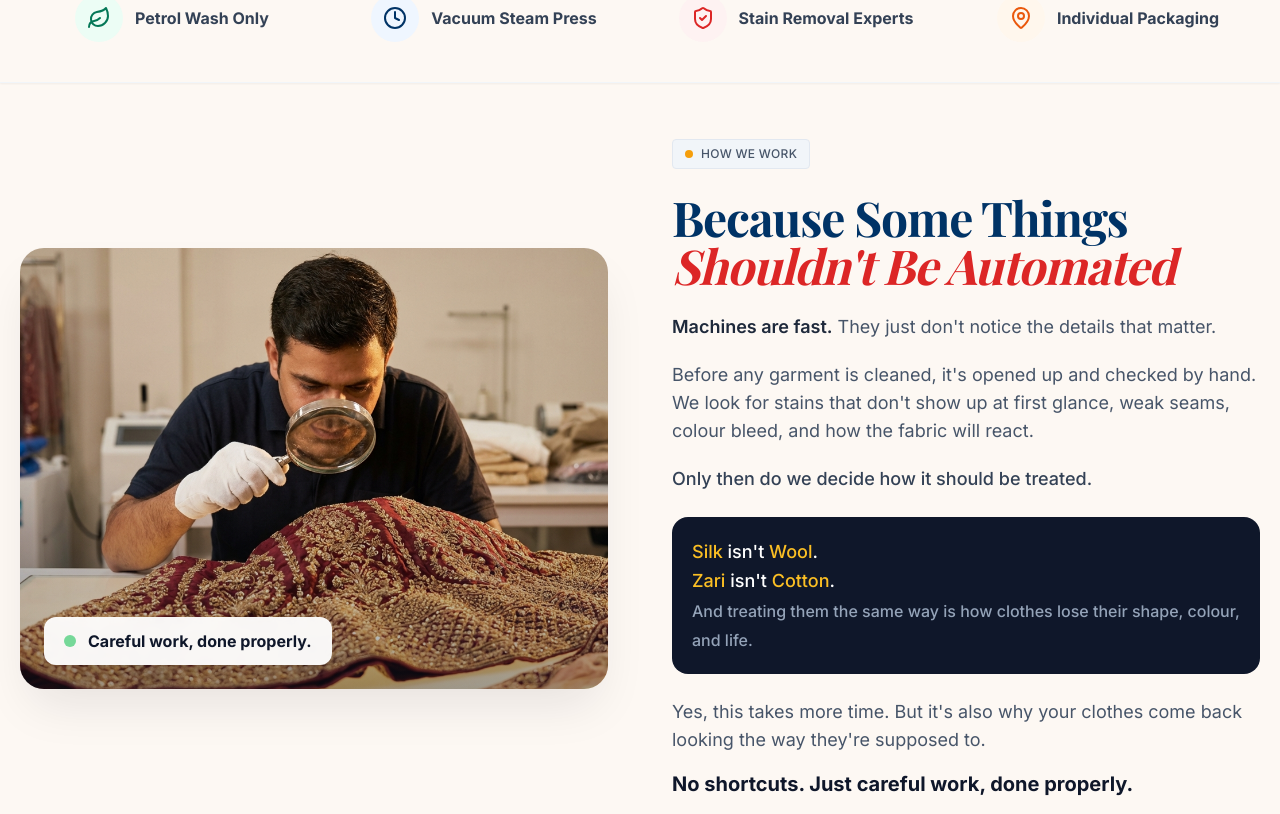
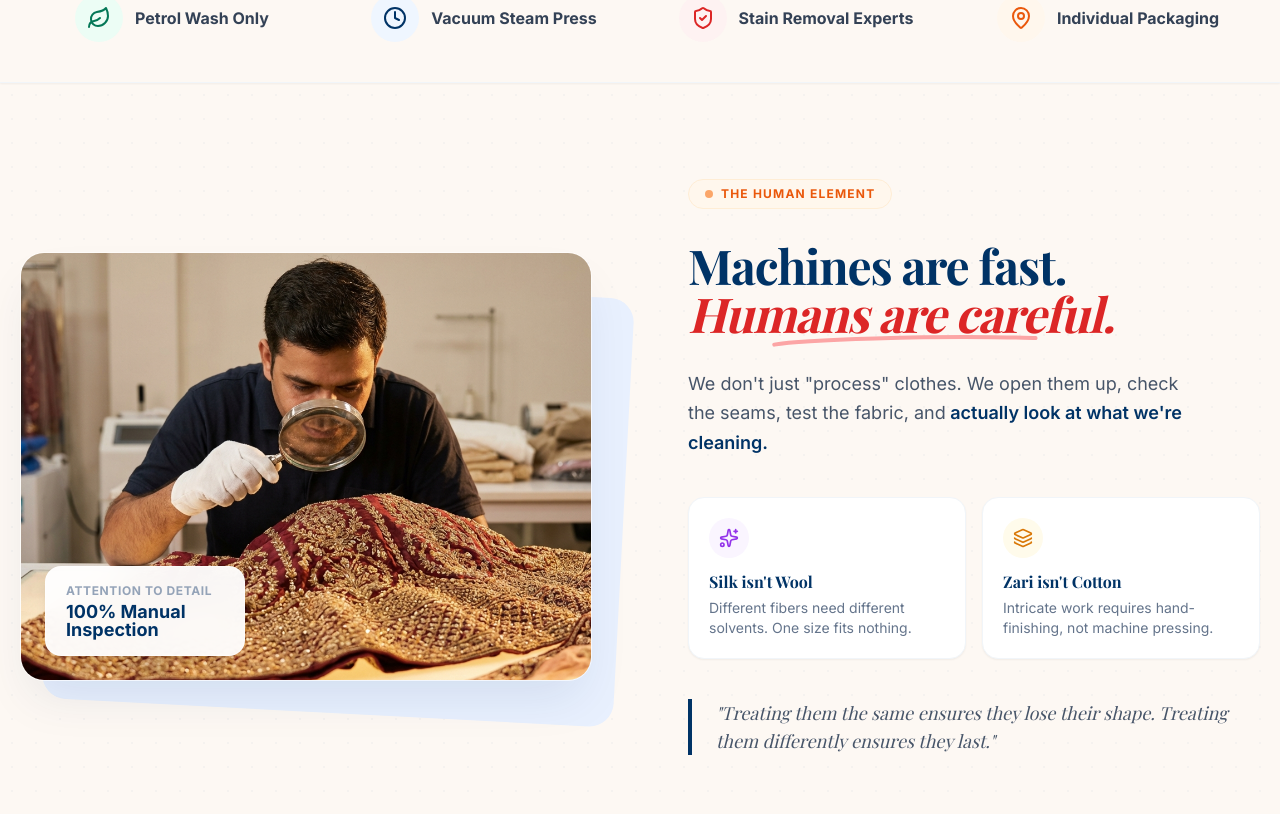
Before and after one commit to comexdryclean70/comex-dryclean-main-website, a Next.js app: page / in a window 1280 px wide. Shown: the part 1386-2200 px from the top of the page. Built offline with nearby package versions, Linux system fonts and the light colour scheme; a web font is replaced by a local one.

Commit message:
style: redesign MastersTouch with UI cards and layered image

```diff
--- a/src/components/MastersTouch.tsx
+++ b/src/components/MastersTouch.tsx
@@ -2,107 +2,108 @@
 
 import Image from "next/image";
 import { motion } from "framer-motion";
+import { ScanEye, Sparkles, Layers } from "lucide-react";
 
 export default function MastersTouch() {
     return (
-        <section className="py-10 md:py-14 bg-[#FDF8F3] overflow-hidden">
-            <div className="max-w-7xl mx-auto px-5">
+        <section className="py-20 md:py-24 bg-[#FDF8F3] relative overflow-hidden">
+            {/* Background Texture - Thread Pattern */}
+            <div className="absolute inset-0 opacity-[0.03]"
+                style={{ backgroundImage: "radial-gradient(#003366 1px, transparent 1px)", backgroundSize: "24px 24px" }}>
+            </div>
 
-                {/* Mobile: Image First, Then Content */}
-                <div className="flex flex-col lg:flex-row items-center gap-10 lg:gap-16">
+            <div className="max-w-7xl mx-auto px-5 relative z-10">
+                <div className="flex flex-col lg:flex-row items-center gap-12 lg:gap-24">
 
-                    {/* Visual Side */}
+                    {/* Left: Visual Side (Layered & Cool) */}
                     <motion.div
-                        initial={{ opacity: 0, y: 30 }}
-                        whileInView={{ opacity: 1, y: 0 }}
+                        initial={{ opacity: 0, x: -30 }}
+                        whileInView={{ opacity: 1, x: 0 }}
                         viewport={{ once: true }}
-                        transition={{ duration: 0.6 }}
+                        transition={{ duration: 0.8 }}
                         className="w-full lg:w-1/2 relative order-1"
                     >
-                        <div className="relative aspect-[4/3] rounded-2xl lg:rounded-3xl overflow-hidden shadow-2xl shadow-slate-900/10">
+                        {/* Back Layer - Decorative */}
+                        <div className="absolute top-8 -right-8 w-full h-full bg-[#E8F0FE] rounded-3xl -z-10 rotate-3 transform transition-transform duration-500 hover:rotate-6"></div>
+
+                        {/* Main Image Container */}
+                        <div className="relative aspect-[4/3] rounded-3xl overflow-hidden shadow-2xl shadow-[#003366]/10 border border-white/50 group">
                             <Image
                                 src="/lehenga-inspection.png"
                                 alt="Expert inspecting premium lehenga with magnifying glass"
                                 fill
-                                className="object-cover"
+                                className="object-cover group-hover:scale-105 transition-transform duration-700"
                             />
-                            {/* Gradient Overlay */}
-                            <div className="absolute inset-0 bg-gradient-to-t from-slate-900/40 via-transparent to-transparent" />
 
-                            {/* Floating Badge */}
-                            <div className="absolute bottom-4 left-4 right-4 sm:left-6 sm:right-auto sm:bottom-6">
-                                <div className="bg-white/95 backdrop-blur-sm px-5 py-3 rounded-xl shadow-lg inline-flex items-center gap-3">
-                                    <div className="w-3 h-3 rounded-full bg-green-500 animate-pulse" />
-                                    <p className="font-bold text-slate-900 text-sm sm:text-base">Careful work, done properly.</p>
-                                </div>
+                            {/* "Cool" Overlay - Lens Effect */}
+                            <div className="absolute top-1/2 left-1/2 -translate-x-1/2 -translate-y-1/2 w-32 h-32 rounded-full border-2 border-white/30 backdrop-blur-[2px] shadow-2xl flex items-center justify-center opacity-0 group-hover:opacity-100 transition-opacity duration-500 bg-white/10">
+                                <ScanEye className="w-8 h-8 text-white drop-shadow-md" />
+                            </div>
+
+                            {/* Floating Stats Card */}
+                            <div className="absolute bottom-6 left-6 bg-white/95 backdrop-blur-md px-5 py-4 rounded-2xl shadow-lg border border-white/50 max-w-[200px]">
+                                <p className="text-xs font-bold text-slate-400 uppercase tracking-wider mb-1">Attention to Detail</p>
+                                <p className="text-[#003366] font-bold text-lg leading-none">100% Manual Inspection</p>
                             </div>
                         </div>
-
-                        {/* Decorative Frame - Desktop Only */}
-                        <div className="hidden lg:block absolute -bottom-4 -right-4 w-full h-full border-2 border-amber-200 rounded-3xl -z-10 bg-amber-50/30" />
                     </motion.div>
 
-                    {/* Copy Side */}
+                    {/* Right: Content Side (UI Friendly) */}
                     <motion.div
-                        initial={{ opacity: 0, y: 30 }}
-                        whileInView={{ opacity: 1, y: 0 }}
+                        initial={{ opacity: 0, x: 30 }}
+                        whileInView={{ opacity: 1, x: 0 }}
                         viewport={{ once: true }}
-                        transition={{ duration: 0.6, delay: 0.1 }}
+                        transition={{ duration: 0.8, delay: 0.2 }}
                         className="w-full lg:w-1/2 order-2"
                     >
                         {/* Badge */}
-                        <div className="inline-flex items-center gap-2 bg-slate-100 border border-slate-200 px-3 py-1.5 rounded mb-6">
-                            <div className="w-2 h-2 rounded-full bg-amber-500" />
-                            <span className="text-xs font-medium text-slate-600 uppercase tracking-wide">How we work</span>
+                        <div className="inline-flex items-center gap-2 bg-orange-50 border border-orange-100 px-4 py-1.5 rounded-full mb-8">
+                            <div className="w-2 h-2 rounded-full bg-orange-500 animate-pulse" />
+                            <span className="text-xs font-bold text-orange-600 uppercase tracking-widest">The Human Element</span>
                         </div>
 
                         {/* Headline */}
-                        <h2 className="text-3xl sm:text-4xl lg:text-5xl font-bold text-[#003366] mb-6 leading-tight tracking-tight">
-                            Because Some Things{' '}
-                            <span className="relative inline-block text-red-600 font-serif italic">
-                                <span className="relative z-10">Shouldn't Be Automated</span>
+                        <h2 className="text-4xl lg:text-5xl font-bold text-[#003366] mb-8 leading-[1.1] tracking-tight">
+                            Machines are fast. <br />
+                            <span className="relative inline-block text-red-600 font-serif italic pr-2">
+                                <span className="relative z-10">Humans are careful.</span>
                                 <svg className="absolute -bottom-2 left-0 w-full h-3 text-red-300 -z-10 transform -rotate-1" viewBox="0 0 200 9" fill="none" xmlns="http://www.w3.org/2000/svg"><path d="M2.00025 6.99997C25.7501 2.99999 124.814 3.00003 166.085 4.30561C190.158 5.06716 195.034 5.25732 198.001 5.49997" stroke="currentColor" strokeWidth="3" strokeLinecap="round" /></svg>
                             </span>
                         </h2>
 
-                        {/* Content */}
-                        <div className="space-y-5 text-base sm:text-lg text-slate-600 leading-relaxed">
-                            <p>
-                                <span className="font-semibold text-slate-800">Machines are fast.</span>
-                                {' '}They just don't notice the details that matter.
-                            </p>
+                        <p className="text-lg text-slate-600 mb-10 leading-relaxed max-w-lg">
+                            We don't just "process" clothes. We open them up, check the seams, test the fabric, and
+                            <span className="font-semibold text-[#003366]"> actually look at what we're cleaning.</span>
+                        </p>
 
-                            <p>
-                                Before any garment is cleaned, it's opened up and checked by hand.
-                                We look for stains that don't show up at first glance, weak seams,
-                                colour bleed, and how the fabric will react.
-                            </p>
+                        {/* Visual Cards - Replaces the Text Block */}
+                        <div className="grid grid-cols-1 sm:grid-cols-2 gap-4 mb-10">
+                            {/* Card 1: Silk */}
+                            <div className="bg-white p-5 rounded-2xl border border-slate-100 shadow-sm hover:shadow-md transition-shadow group">
+                                <div className="w-10 h-10 bg-purple-50 rounded-full flex items-center justify-center text-purple-600 mb-3 group-hover:scale-110 transition-transform">
+                                    <Sparkles className="w-5 h-5" />
+                                </div>
+                                <h4 className="font-bold text-[#003366] mb-1">Silk isn't Wool</h4>
+                                <p className="text-sm text-slate-500">Different fibers need different solvents. One size fits nothing.</p>
+                            </div>
 
-                            <p className="font-medium text-slate-700">
-                                Only then do we decide how it should be treated.
+                            {/* Card 2: Zari */}
+                            <div className="bg-white p-5 rounded-2xl border border-slate-100 shadow-sm hover:shadow-md transition-shadow group">
+                                <div className="w-10 h-10 bg-amber-50 rounded-full flex items-center justify-center text-amber-600 mb-3 group-hover:scale-110 transition-transform">
+                                    <Layers className="w-5 h-5" />
+                                </div>
+                                <h4 className="font-bold text-[#003366] mb-1">Zari isn't Cotton</h4>
+                                <p className="text-sm text-slate-500">Intricate work requires hand-finishing, not machine pressing.</p>
+                            </div>
+                        </div>
+
+                        {/* Bottom Quote / Signoff */}
+                        <div className="pl-6 border-l-4 border-[#003366]">
+                            <p className="text-slate-600 italic font-serif text-lg">
+                                "Treating them the same ensures they lose their shape. Treating them differently ensures they last."
                             </p>
                         </div>
 
-                        {/* Fabric Callout */}
-                        <div className="my-6 p-5 bg-slate-900 rounded-2xl text-white">
-                            <p className="text-lg font-medium leading-relaxed">
-                                <span className="text-amber-400">Silk</span> isn't <span className="text-amber-400">Wool</span>.<br />
-                                <span className="text-amber-400">Zari</span> isn't <span className="text-amber-400">Cotton</span>.<br />
-                                <span className="text-slate-400 text-base">And treating them the same way is how clothes lose their shape, colour, and life.</span>
-                            </p>
-                        </div>
-
-                        {/* Closing */}
-                        <div className="space-y-4 text-base sm:text-lg text-slate-600 leading-relaxed">
-                            <p>
-                                Yes, this takes more time. But it's also why your clothes come back
-                                looking the way they're supposed to.
-                            </p>
-
-                            <p className="font-bold text-slate-900 text-lg sm:text-xl">
-                                No shortcuts. Just careful work, done properly.
-                            </p>
-                        </div>
                     </motion.div>
                 </div>
             </div>
```
